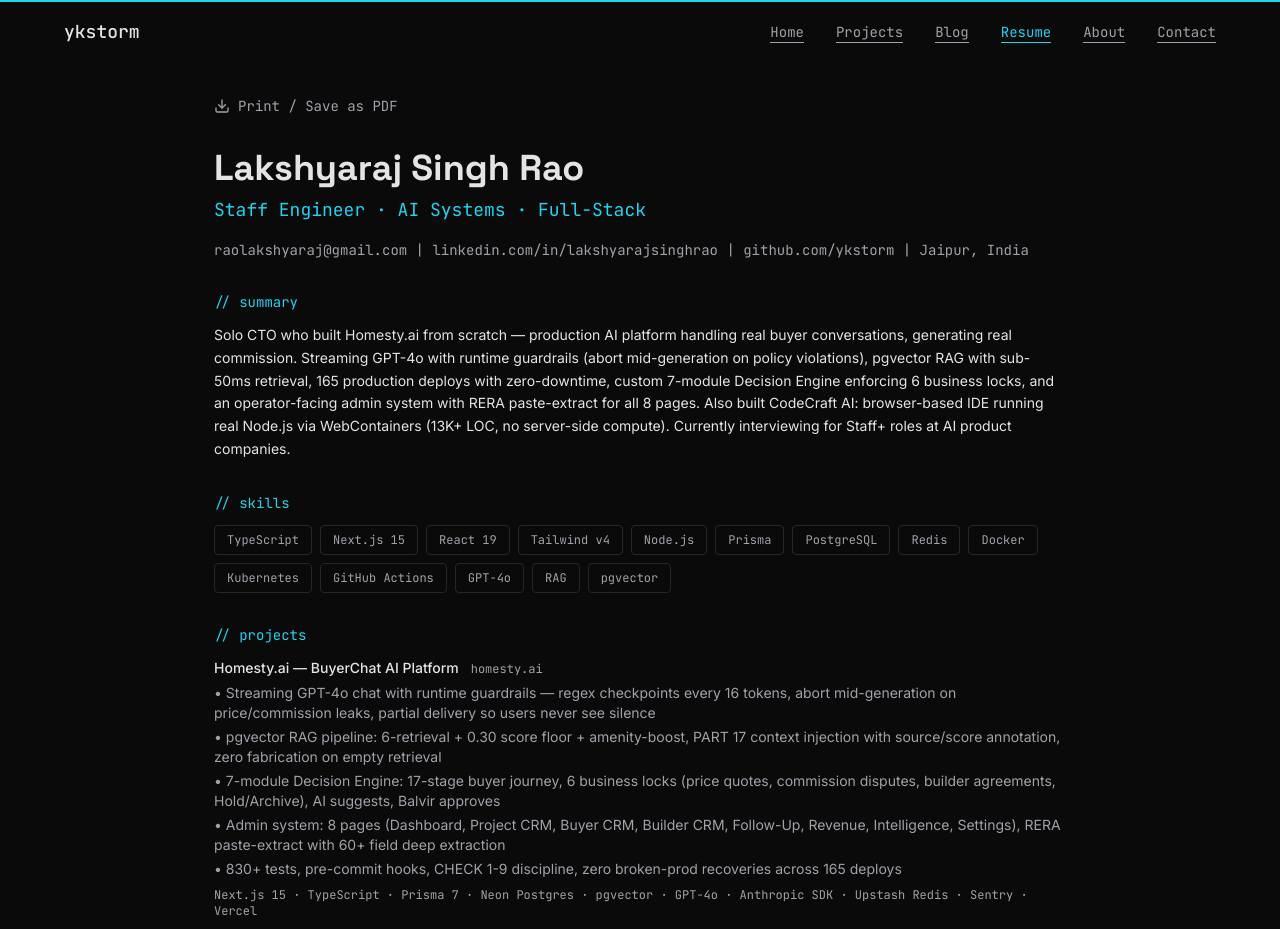
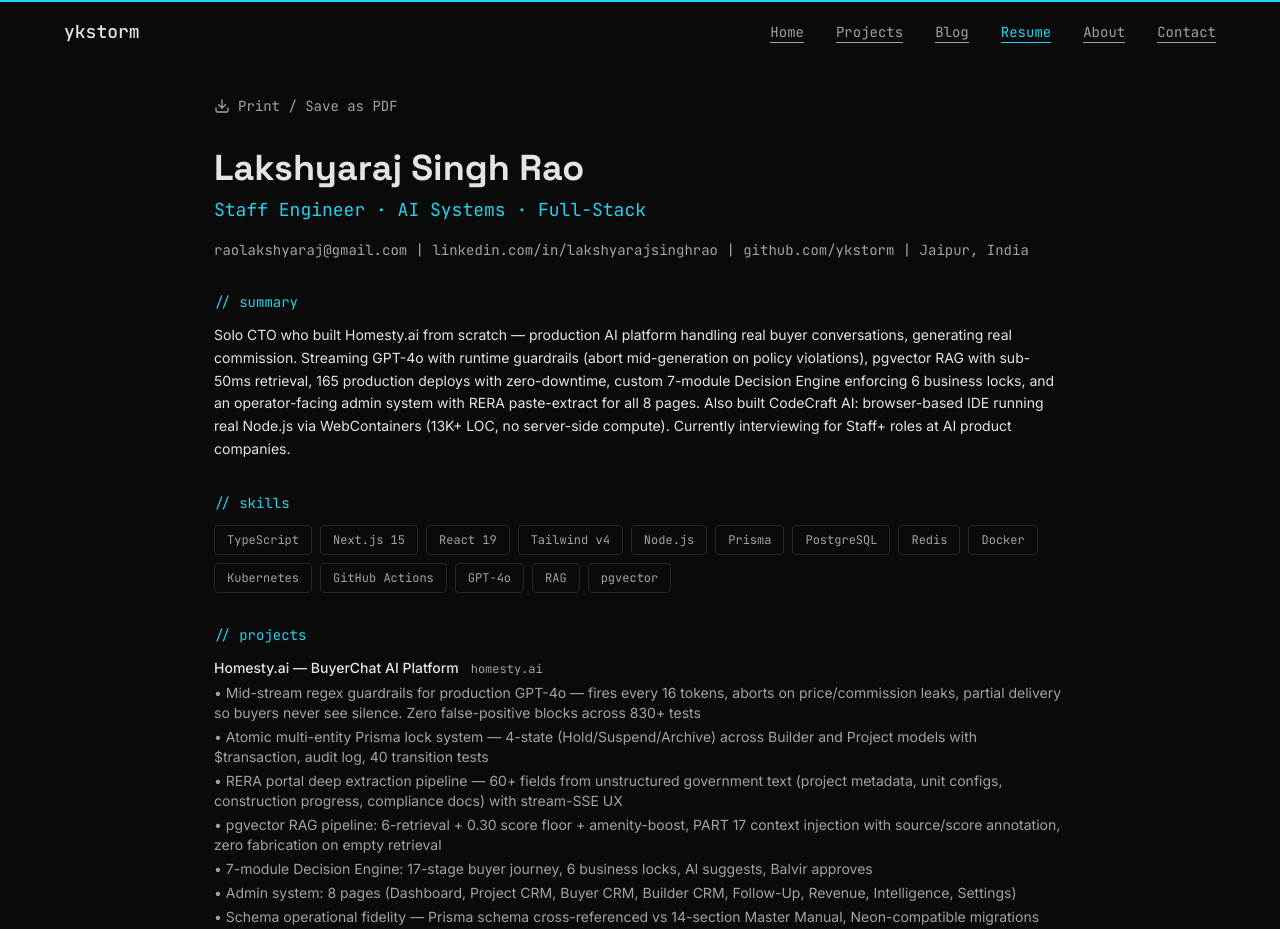
Before and after one commit to ykstorm/portfolio, a Next.js app: page /resume in a window 1280 px wide. Shown: the top 929 px of the page. Built offline with nearby package versions, Linux system fonts and the light colour scheme.

Commit message:
resume: accept Draft 1-5 bullets (guardrails, Prisma locks, RERA extract, schema fidelity)

```diff
--- a/app/resume/page.tsx
+++ b/app/resume/page.tsx
@@ -81,10 +81,13 @@
                 <span className="font-mono text-xs text-[var(--color-text-secondary)]">homesty.ai</span>
               </div>
               <ul className="text-sm text-[var(--color-text-secondary)] space-y-1 mb-2">
-                <li>• Streaming GPT-4o chat with runtime guardrails — regex checkpoints every 16 tokens, abort mid-generation on price/commission leaks, partial delivery so users never see silence</li>
+                <li>• Mid-stream regex guardrails for production GPT-4o — fires every 16 tokens, aborts on price/commission leaks, partial delivery so buyers never see silence. Zero false-positive blocks across 830+ tests</li>
+                <li>• Atomic multi-entity Prisma lock system — 4-state (Hold/Suspend/Archive) across Builder and Project models with $transaction, audit log, 40 transition tests</li>
+                <li>• RERA portal deep extraction pipeline — 60+ fields from unstructured government text (project metadata, unit configs, construction progress, compliance docs) with stream-SSE UX</li>
                 <li>• pgvector RAG pipeline: 6-retrieval + 0.30 score floor + amenity-boost, PART 17 context injection with source/score annotation, zero fabrication on empty retrieval</li>
-                <li>• 7-module Decision Engine: 17-stage buyer journey, 6 business locks (price quotes, commission disputes, builder agreements, Hold/Archive), AI suggests, Balvir approves</li>
-                <li>• Admin system: 8 pages (Dashboard, Project CRM, Buyer CRM, Builder CRM, Follow-Up, Revenue, Intelligence, Settings), RERA paste-extract with 60+ field deep extraction</li>
+                <li>• 7-module Decision Engine: 17-stage buyer journey, 6 business locks, AI suggests, Balvir approves</li>
+                <li>• Admin system: 8 pages (Dashboard, Project CRM, Buyer CRM, Builder CRM, Follow-Up, Revenue, Intelligence, Settings)</li>
+                <li>• Schema operational fidelity — Prisma schema cross-referenced vs 14-section Master Manual, Neon-compatible migrations (direct-url vs pooled-url)</li>
                 <li>• 830+ tests, pre-commit hooks, CHECK 1-9 discipline, zero broken-prod recoveries across 165 deploys</li>
               </ul>
               <div className="font-mono text-xs text-[var(--color-text-secondary)]">
```
